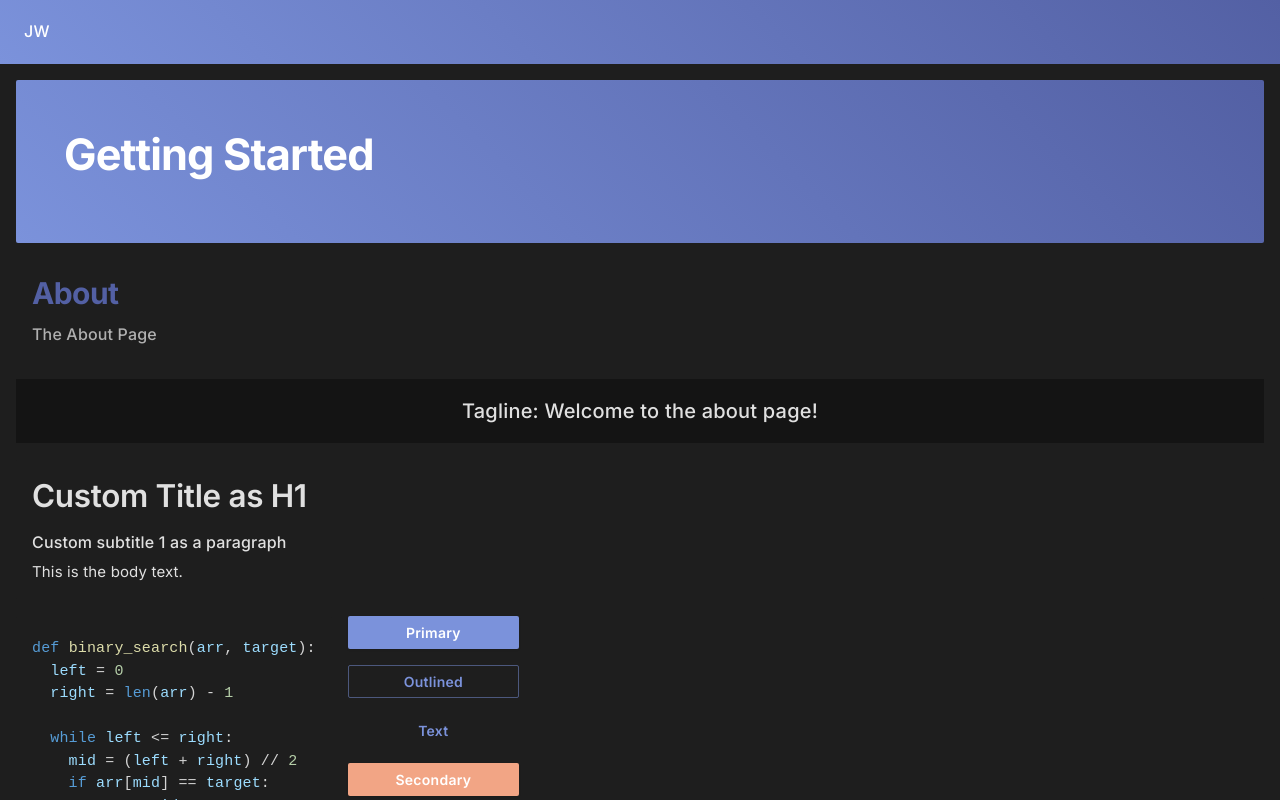
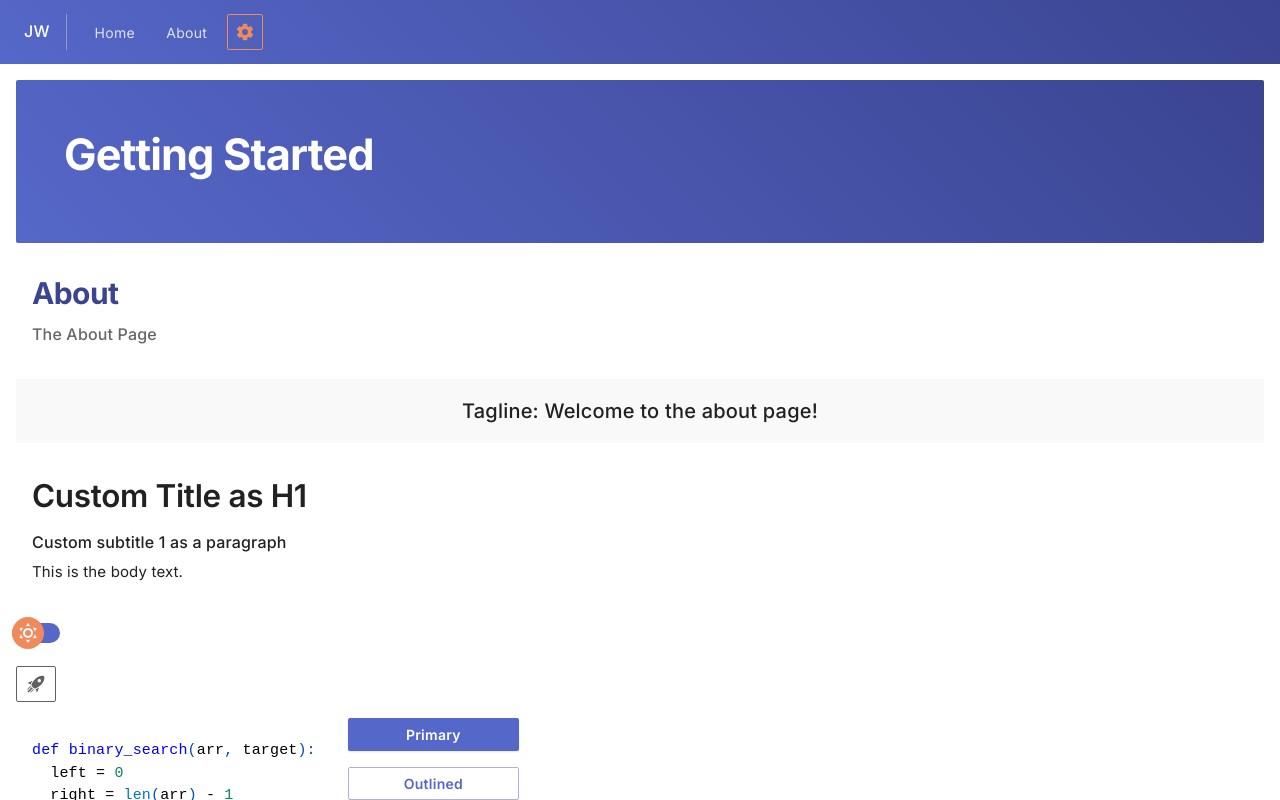
Before and after one commit to jwrigh26/myapp, a React (Vite) app: page /about in a window 1280 px wide. Shown: the top 800 px of the page. Built offline with nearby package versions, Linux system fonts and the light colour scheme.

Commit message:
Nav button styles, toggle buttons, and night mode button

```diff
--- a/src/ThemeProvider.tsx
+++ b/src/ThemeProvider.tsx
@@ -79,9 +79,12 @@ const primaryColorsDark = {
 };
 
 const secondaryColorsDark = {
-  main: '#F2A585',
-  light: '#F7CBB6',
-  dark: '#C98568',
+  // main: '#F2A585',
+  // light: '#F7CBB6',
+  // dark: '#C98568',
+  main: '#F2A585', // Warm peach tone
+  light: '#F7CBB6', // Soft pastel peach
+  dark: '#D77350', // Richer, more saturated warm coral
   contrastText: '#FFFFFF',
 };
 
@@ -335,8 +338,7 @@ export const useThemeMode = () => useContext(ThemeContext);
 
 export default function ThemeProvider({ children }: ThemeProviderProps) {
   const [isDarkMode, setIsDarkMode] = useState(() => {
-    // return localStorage.getItem('themeMode') === 'dark';
-    return true;
+    return localStorage.getItem('themeMode') === 'dark';
   });
 
   const toggleTheme = () => setIsDarkMode((prev) => !prev);
@@ -354,8 +356,6 @@ export default function ThemeProvider({ children }: ThemeProviderProps) {
     [isDarkMode]
   );
 
-  console.log('ThemeProvider', theme.palette.mode);
-
   return (
     <ThemeContext.Provider value={themeMode}>
       <CssBaseline />
--- /dev/null
+++ b/src/components/DarkModeToggle.tsx
@@ -0,0 +1,71 @@
+import Icon from '@/components/Icon';
+import { useThemeMode } from '@/ThemeProvider';
+import { mdiWeatherNight, mdiWeatherSunny } from '@mdi/js';
+import FormControlLabel from '@mui/material/FormControlLabel';
+import { styled, useTheme } from '@mui/material/styles';
+import Switch from '@mui/material/Switch';
+import { useEffect } from 'react';
+
+const DarkModeSwitch = styled(Switch)(({ theme }) => ({
+  width: 62,
+  height: 34,
+  padding: 7,
+  '& .MuiSwitch-switchBase': {
+    margin: 1,
+    padding: 0,
+    transform: 'translateX(6px)',
+    '&.Mui-checked': {
+      color: '#fff',
+      transform: 'translateX(22px)',
+      '& + .MuiSwitch-track': {
+        opacity: 1,
+        backgroundColor: theme.palette.primary.main,
+      },
+    },
+  },
+  '& svg': {
+    backgroundColor: theme.palette.secondary.main,
+    width: 32,
+    height: 32,
+    padding: theme.spacing(0.5),
+    borderRadius: '50%',
+  },
+  '& .MuiSwitch-track': {
+    opacity: 1,
+    backgroundColor: theme.palette.primary.main,
+    borderRadius: 20 / 2,
+  },
+}));
+
+export default function DarkModeToggle() {
+  const { toggleTheme } = useThemeMode();
+  const theme = useTheme();
+
+  useEffect(() => {
+    const savedTheme = localStorage.getItem('themeMode');
+    if (savedTheme) {
+      document.documentElement.setAttribute('data-theme', savedTheme);
+    }
+  }, []);
+
+  const handleToggle = () => {
+    const newMode = theme.palette.mode === 'light' ? 'dark' : 'light';
+    localStorage.setItem('themeMode', newMode);
+    document.documentElement.setAttribute('data-theme', newMode);
+    toggleTheme();
+  };
+
+  return (
+    <FormControlLabel
+      control={
+        <DarkModeSwitch
+          checked={theme.palette.mode === 'dark'}
+          onChange={handleToggle}
+          icon={<Icon path={mdiWeatherSunny} />}
+          checkedIcon={<Icon path={mdiWeatherNight} />}
+        />
+      }
+      label=""
+    />
+  );
+}
--- /dev/null
+++ b/src/components/LinkButton.tsx
@@ -0,0 +1,21 @@
+import Button, { ButtonProps } from '@mui/material/Button';
+import { createLink, LinkComponent } from '@tanstack/react-router';
+import { forwardRef } from 'react';
+
+interface MUILinkProps extends Omit<ButtonProps, 'href'> {
+  // Add any addditional props you want to pass to the button
+}
+
+const MUILinkComponent = forwardRef<HTMLAnchorElement, MUILinkProps>(
+  (props, ref) => {
+    return <Button component={'a'} ref={ref} {...props} />;
+  }
+);
+
+const CreatedLinkComponent = createLink(MUILinkComponent);
+
+export const CustomLink: LinkComponent<typeof MUILinkComponent> = (props) => {
+  return <CreatedLinkComponent preload={'intent'} {...props} />;
+};
+
+export default CustomLink;
--- /dev/null
+++ b/src/components/Navigation.tsx
@@ -0,0 +1,68 @@
+import LinkButton from '@/components/LinkButton';
+import ToggleButton from '@/components/ToggleButton';
+import { useDrawer } from '@/hooks/useContext';
+import { mdiCog } from '@mdi/js';
+import Divider from '@mui/material/Divider';
+import Stack, { StackProps } from '@mui/material/Stack';
+import { styled } from '@mui/material/styles';
+
+export default function Navigation() {
+  const { isOpen, openDrawer } = useDrawer('settings-drawer');
+
+  return (
+    <NavStack direction="row" component="nav" gap={1}>
+      <NavDivider orientation="vertical" flexItem sx={{ ml: 2 }} />
+      <NavButton to="/Home">Home</NavButton>
+      <NavButton to="/About">About</NavButton>
+      <ToggleButton
+        icon={mdiCog}
+        onChange={openDrawer}
+        selected={isOpen}
+        value="settings"
+      />
+    </NavStack>
+  );
+}
+
+// ################################################
+// ### Styled Components
+// ################################################
+
+const NavButton = styled(LinkButton)(({ theme }) => ({
+  color: theme.palette.primary.contrastText,
+  fontWeight: theme.typography.fontWeightRegular,
+  textDecoration: 'none',
+  padding: theme.spacing(0.5, 1),
+  opacity: 0.8,
+  borderRadius: 2,
+  '&:hover': {
+    // opacity: 0.6,
+    backgroundColor: theme.mixins.decomposeColor(
+      theme.palette.primary.light,
+      0.5
+    ),
+  },
+  '&.active': {
+    opacity: 1.0,
+    backgroundImage:
+      theme.palette.mode === 'light'
+        ? `linear-gradient(45deg, ${theme.palette.secondary.main} 60%, ${theme.palette.secondary.light} 100%)`
+        : `linear-gradient(45deg, ${theme.palette.secondary.dark} 70%, ${theme.palette.secondary.main} 100%)`,
+    color: theme.palette.text.primary,
+  },
+}));
+
+const NavStack = styled(Stack)<StackProps>(({ theme }) => ({
+  width: '100%',
+  padding: 0,
+  margin: 0,
+}));
+
+const NavDivider = styled(Divider)(({ theme }) => ({
+  backgroundColor: theme.mixins.decomposeColor(
+    theme.palette.primary.contrastText,
+    0.5
+  ),
+  // margin: theme.spacing(2, 2),
+  margin: theme.spacing(0, 1),
+}));
--- /dev/null
+++ b/src/components/NeutralToggleButton.tsx
@@ -0,0 +1,86 @@
+import Icon from '@/components/Icon';
+import { styled } from '@mui/material/styles';
+import MUIToggleButton from '@mui/material/ToggleButton';
+
+interface NeutralToggleButtonProps {
+  icon: string;
+  onChange: (event?: React.MouseEvent<HTMLElement>) => void;
+  selected: boolean;
+  value: string;
+  sx?: React.CSSProperties;
+}
+
+export default function NeutralToggleButton({
+  icon,
+  onChange: handleChange,
+  selected: isSelected,
+  value = 'neutralValue',
+  sx,
+}: NeutralToggleButtonProps) {
+  return (
+    <StyledNeutralToggleButton
+      value={value}
+      onChange={handleChange}
+      selected={isSelected}
+      size="small"
+      sx={sx}
+    >
+      <Icon path={icon} fontSize="small" />
+    </StyledNeutralToggleButton>
+  );
+}
+
+const StyledNeutralToggleButton = styled(MUIToggleButton)(({ theme }) => ({
+  color:
+    theme.palette.mode === 'dark'
+      ? theme.palette.grey[400]
+      : theme.palette.grey[700],
+  borderColor:
+    theme.palette.mode === 'dark'
+      ? theme.palette.grey[400]
+      : theme.palette.grey[700],
+  backgroundColor: 'transparent',
+  transition: theme.transitions.create(
+    ['color', 'border-color', 'background-color'],
+    {
+      duration: theme.transitions.duration.shortest,
+    }
+  ),
+
+  '&:hover': {
+    borderColor:
+      theme.palette.mode === 'dark'
+        ? theme.palette.grey[200]
+        : theme.palette.grey[900],
+    color:
+      theme.palette.mode === 'dark'
+        ? theme.palette.grey[200]
+        : theme.palette.grey[900],
+    backgroundColor:
+      theme.palette.mode === 'dark'
+        ? 'rgba(255, 255, 255, 0.1)'
+        : 'rgba(0, 0, 0, 0.05)',
+  },
+
+  '&.Mui-selected': {
+    color:
+      theme.palette.mode === 'dark'
+        ? theme.palette.grey[200]
+        : theme.palette.grey[900],
+    borderColor:
+      theme.palette.mode === 'dark'
+        ? theme.palette.grey[200]
+        : theme.palette.grey[900],
+    backgroundColor:
+      theme.palette.mode === 'dark'
+        ? 'rgba(255, 255, 255, 0.1)'
+        : 'rgba(0, 0, 0, 0.05)',
+
+    '&:hover': {
+      backgroundColor:
+        theme.palette.mode === 'dark'
+          ? 'rgba(255, 255, 255, 0.2)'
+          : 'rgba(0, 0, 0, 0.12)',
+    },
+  },
+}));
--- /dev/null
+++ b/src/components/ToggleButton.tsx
@@ -0,0 +1,59 @@
+import Icon from '@/components/Icon';
+import { styled } from '@mui/material/styles';
+import MUIToggleButton from '@mui/material/ToggleButton';
+
+interface ToggleButtonProps {
+  icon: string;
+  onChange: (event?: React.MouseEvent<HTMLElement>) => void;
+  selected: boolean;
+  value: string;
+  color?: 'primary' | 'secondary';
+}
+
+export default function ToggleButton({
+  icon,
+  onChange: handleChange,
+  selected: isSeleted,
+  value = 'defaultValue',
+  color = 'primary',
+}: ToggleButtonProps) {
+  return (
+    <StyledToggleButton
+      value={value}
+      color={color}
+      onChange={handleChange}
+      selected={isSeleted}
+      // selected={open[drawerId] || false}
+      size="small"
+    >
+      <Icon path={icon} fontSize="small" />
+    </StyledToggleButton>
+  );
+}
+
+const StyledToggleButton = styled(MUIToggleButton)(({ theme }) => ({
+  color:
+    theme.palette.mode === 'dark'
+      ? theme.palette.primary.light
+      : theme.palette.secondary.main,
+  borderColor:
+    theme.palette.mode === 'dark'
+      ? theme.palette.primary.light
+      : theme.palette.secondary.main,
+  '&:hover': {
+    borderColor:
+      theme.palette.mode === 'dark'
+        ? theme.palette.primary.dark
+        : theme.palette.secondary.light,
+    color:
+      theme.palette.mode === 'dark'
+        ? theme.palette.primary.dark
+        : theme.palette.secondary.light,
+  },
+  '&.Mui-selected': {
+    color:
+      theme.palette.mode === 'dark'
+        ? theme.palette.primary.dark
+        : theme.palette.secondary.light,
+  },
+}));
--- a/src/layout/IndexLayout.tsx
+++ b/src/layout/IndexLayout.tsx
@@ -1,4 +1,5 @@
 import Icon from '@/components/Icon';
+import Navigation from '@/components/Navigation';
 import { mdiMenu } from '@mdi/js';
 import AppBar from '@mui/material/AppBar';
 import Box from '@mui/material/Box';
@@ -55,6 +56,7 @@ function AppBarToolbar() {
             JW
           </Typography>
         </StyledButtonBase>
+        <Navigation />
       </Toolbar>
     </StyledAppBar>
   );
--- a/src/main.tsx
+++ b/src/main.tsx
@@ -11,6 +11,7 @@ import { queryClient } from './utils/queryClient';
 const router = createRouter({
   routeTree,
   defaultPreload: 'intent',
+  scrollRestoration: true,
 });
 
 // Register things for typesafety
--- a/src/routes/about.tsx
+++ b/src/routes/about.tsx
@@ -1,12 +1,16 @@
 import CallToAction from '@/components/CallToAction';
 import CodeBlock from '@/components/CodeBlock';
+import DarkModeToggle from '@/components/DarkModeToggle';
+import NeutralToggleButton from '@/components/NeutralToggleButton';
 import ProseBlock from '@/components/ProseBlock';
 import Tagline from '@/components/Tagline';
 import TitleBlock from '@/components/TitleBlock';
 import { PageLayout } from '@/layout';
+import { mdiRocketLaunch } from '@mdi/js';
 import Button from '@mui/material/Button';
 import Stack from '@mui/material/Stack';
 import { createFileRoute } from '@tanstack/react-router';
+import { useState } from 'react';
 
 export const Route = createFileRoute('/about')({
   component: AboutComponent,
@@ -30,6 +34,7 @@ def binary_search(arr, target):
 `;
 
 function AboutComponent() {
+  const [selected, setSelected] = useState<boolean>(false);
   return (
     <PageLayout>
       <CallToAction title="Getting Started" />
@@ -45,6 +50,14 @@ function AboutComponent() {
       >
         This is the body text.
       </ProseBlock>
+      <DarkModeToggle />
+      <NeutralToggleButton
+        icon={mdiRocketLaunch} // 🚀 MDI icon for fun
+        selected={selected}
+        onChange={() => setSelected((prev) => !prev)}
+        value="rocket"
+        sx={{ maxWidth: 40 }}
+      />
       <Stack direction="row" spacing={2}>
         <CodeBlock code={codeBlock} language="python" />
         <ButtonStack />
@@ -60,6 +73,9 @@ function ButtonStack() {
       <Button variant="outlined">Outlined</Button>
       <Button variant="text">Text</Button>
       <Button variant="contained" color="secondary">
+        Secondary
+      </Button>
+      <Button variant="contained" sx={{ backgroundColor: 'secondary.dark' }}>
         Secondary
       </Button>
       <Button variant="outlined" color="secondary">
--- a/src/routes/index.tsx
+++ b/src/routes/index.tsx
@@ -1,5 +1,6 @@
 import CallToAction from '@/components/CallToAction';
 import CodeBlock from '@/components/CodeBlock';
+import DarkModeToggle from '@/components/DarkModeToggle';
 import Tagline from '@/components/Tagline';
 import TitleBlock from '@/components/TitleBlock';
 import { PageLayout } from '@/layout';
@@ -32,7 +33,7 @@ function HomeComponent() {
       <CallToAction title="Getting Started" />
       <TitleBlock subtitle="The Home Page">Home</TitleBlock>
       <Tagline>Tagline: Welcome to the home page!</Tagline>
-
+      <DarkModeToggle />
       <CodeBlock code={codeBlock} language="python" />
     </PageLayout>
   );
```
Also changed, not shown: src/routes/__root.tsx (+11 -0 lines).
